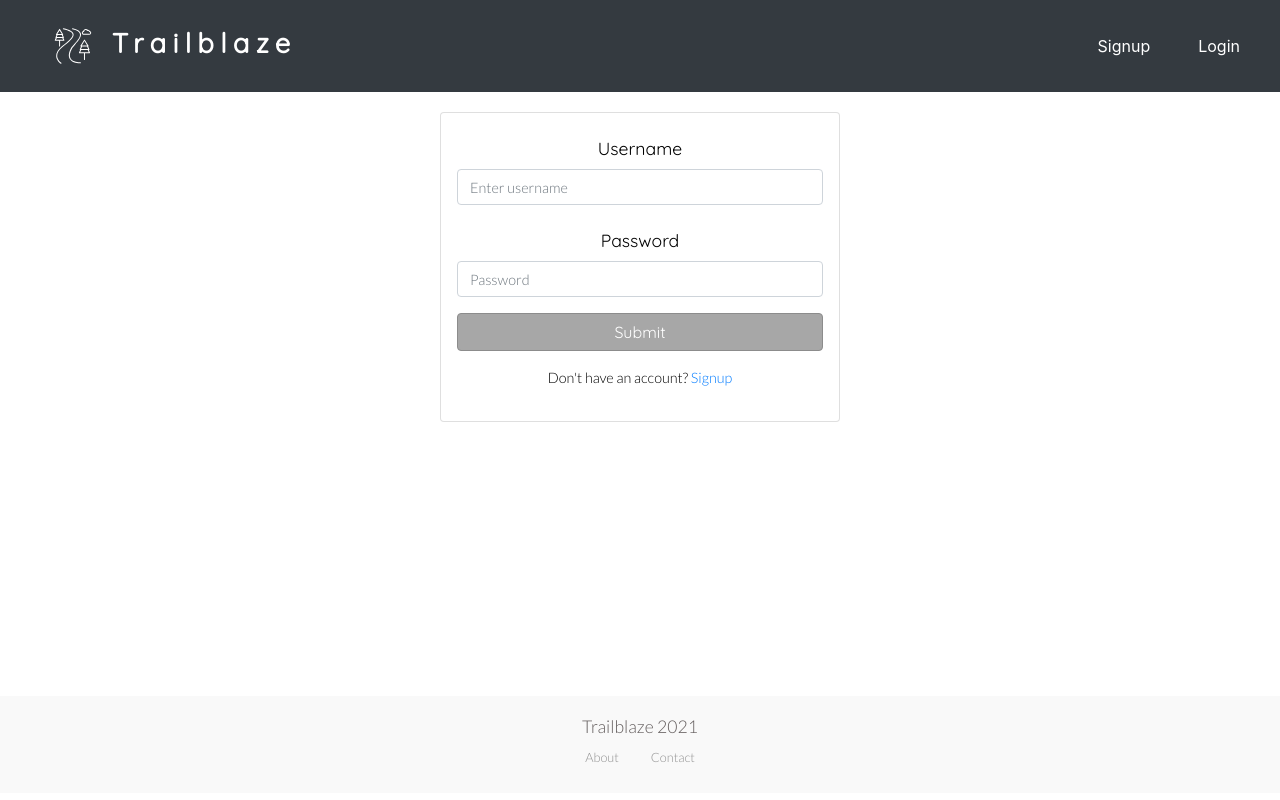
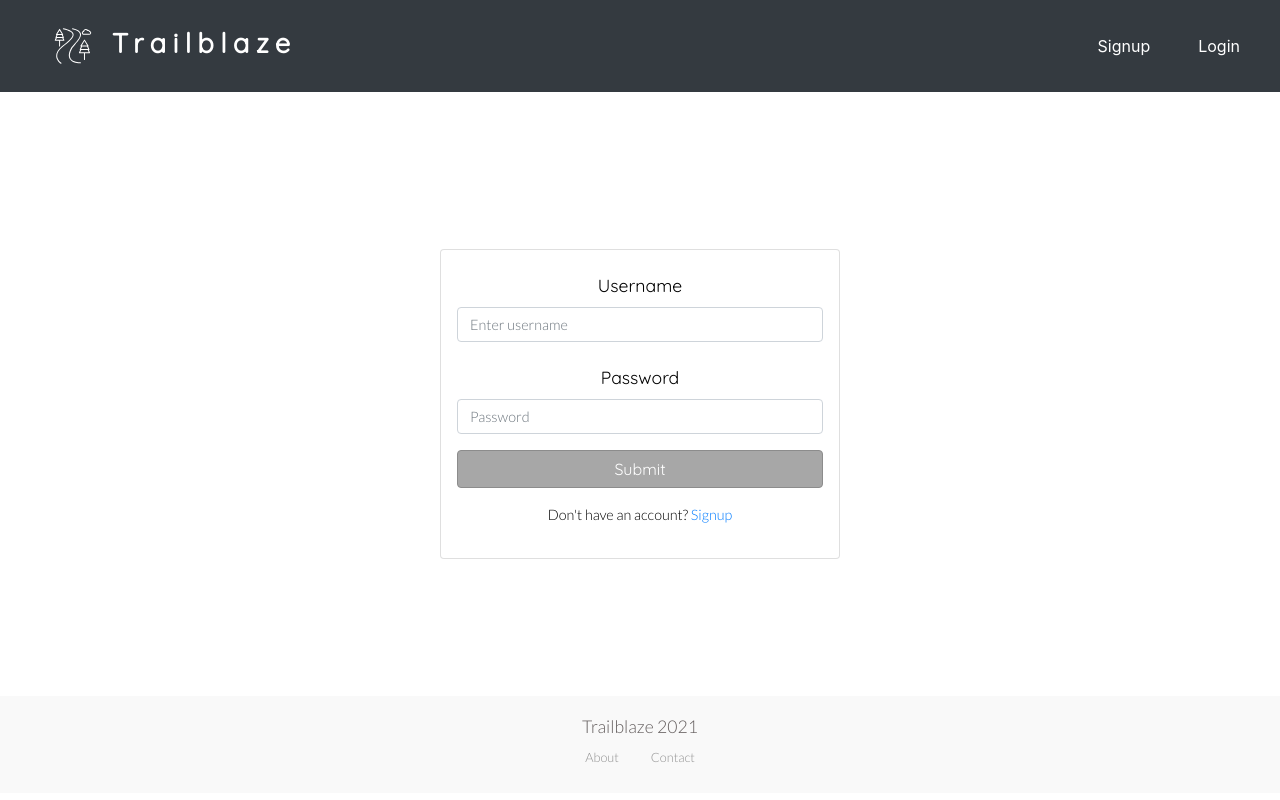
Before and after one commit to smitham50/trailblaze-frontend, a React (Create React App) app: page /#/login in a window 1280 px wide. Built offline with nearby package versions, Linux system fonts and the light colour scheme.

Commit message:
Center forms

```diff
--- a/src/Components/About.js
+++ b/src/Components/About.js
@@ -10,7 +10,6 @@ const AboutContainer = styled.div`
   @media screen and (max-width: 1000px) {
     flex-direction: column-reverse;
     padding: 0 1rem;
-    margin-top: 15rem;
   }
 `;
 
--- a/src/StyledComponents/FormWrapper.js
+++ b/src/StyledComponents/FormWrapper.js
@@ -1,6 +1,9 @@
 import styled from 'styled-components';
 
 export const FormWrapper = styled.div`
+    margin: auto 0;
+
+
     .form-card {
         width: 25rem;
         padding: 1rem;
```
